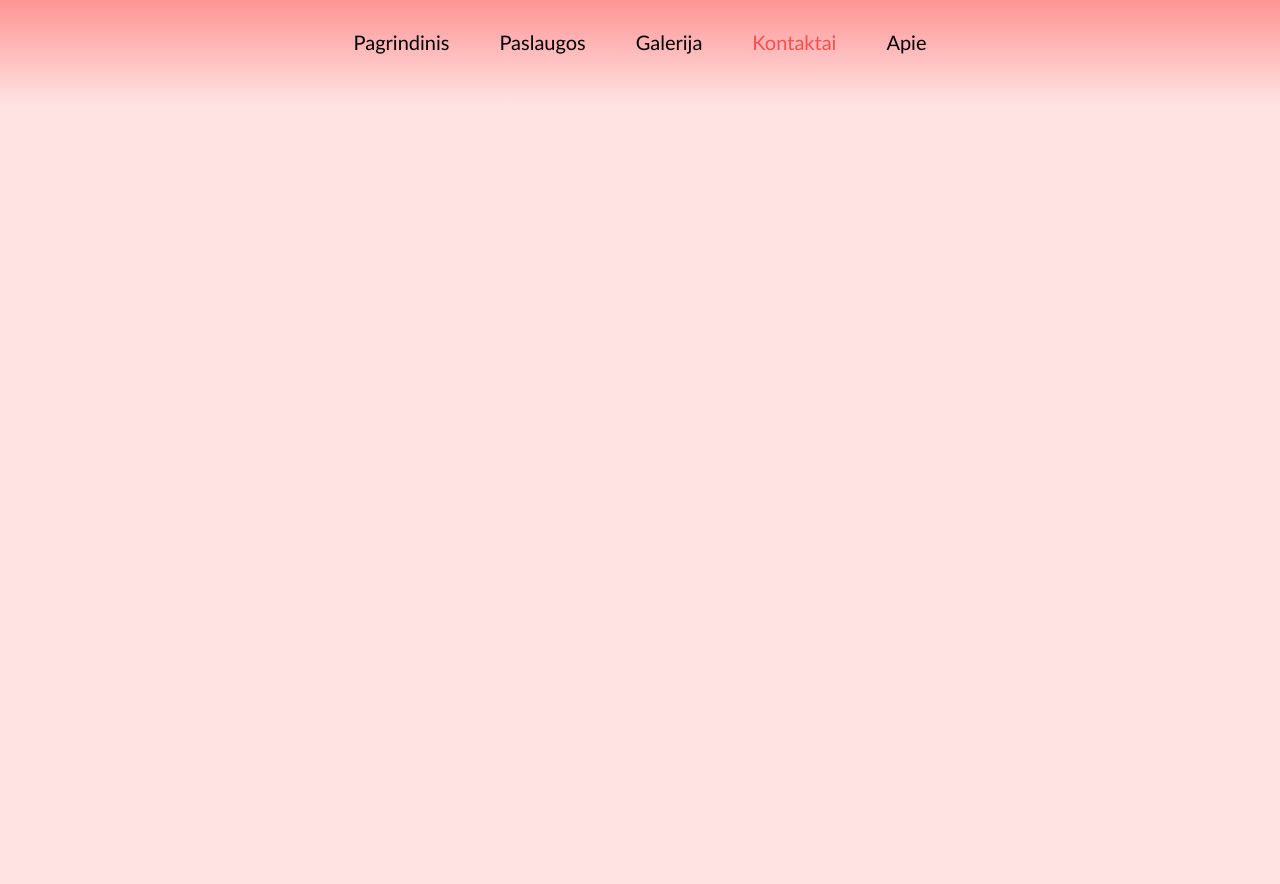
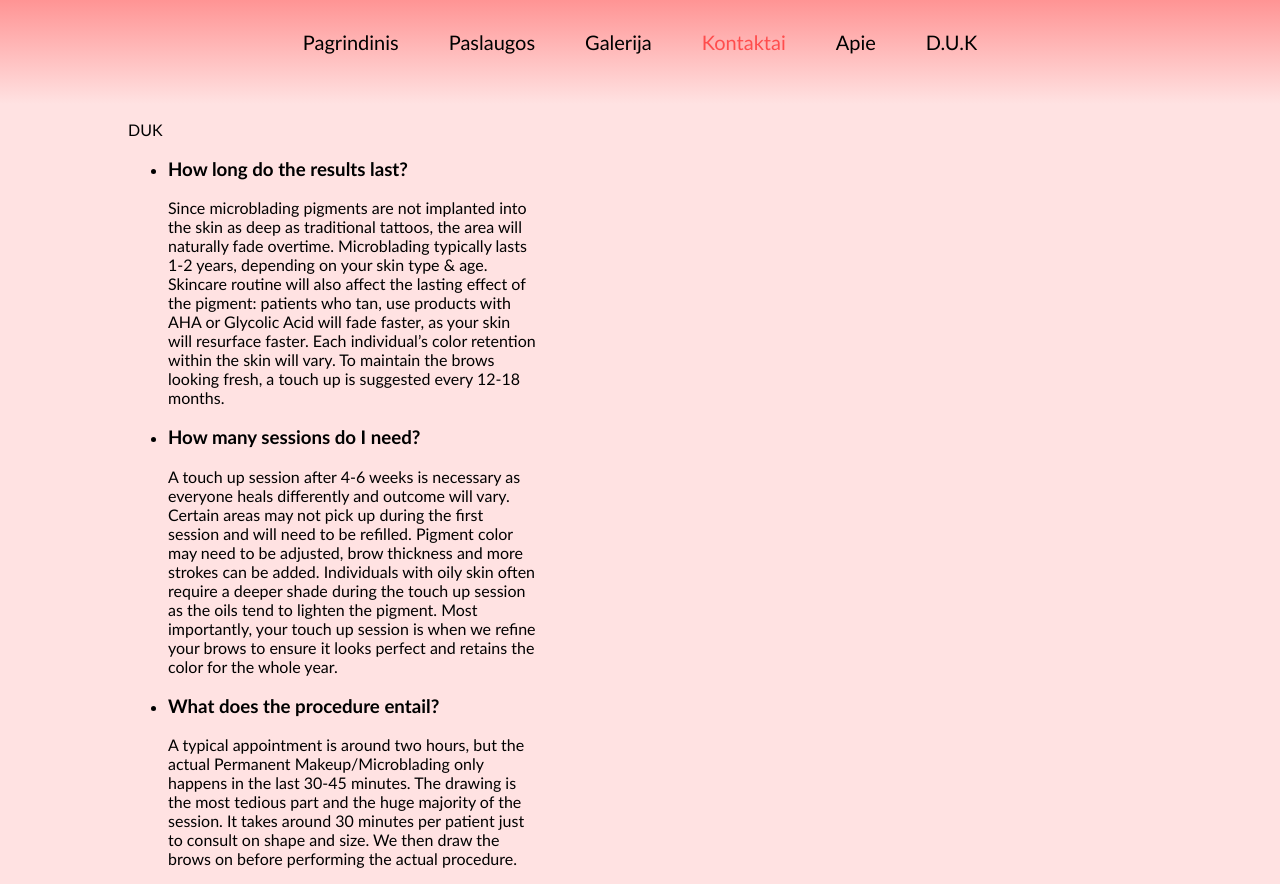
Before and after one commit to ArminasStrolys/react-projects, a React (Create React App) app in the folder eyebrow-portfolio-site/: page /faq in a window 1280 px wide. Before the commit the page ends 800 px from the top, so only its background shows below. Built offline with nearby package versions, Linux system fonts and the light colour scheme.

Commit message:
FAQ page

```diff
--- a/eyebrow-portfolio-site/package.json
+++ b/eyebrow-portfolio-site/package.json
@@ -3,17 +3,13 @@
   "version": "0.1.0",
   "private": true,
   "dependencies": {
-    "@sefailyasoz/react-carousel": "^1.1.1",
     "@testing-library/jest-dom": "^5.16.5",
     "@testing-library/react": "^13.3.0",
     "@testing-library/user-event": "^13.5.0",
-    "nuka-carousel": "^5.2.0",
     "react": "^18.2.0",
-    "react-alice-carousel": "^2.6.4",
     "react-carousel-minimal": "^1.4.1",
     "react-dom": "^18.2.0",
     "react-icons": "^4.4.0",
-    "react-responsive-carousel": "^3.2.23",
     "react-router-dom": "^6.3.0",
     "react-scripts": "5.0.1",
     "sass": "^1.54.3",
--- /dev/null
+++ b/eyebrow-portfolio-site/src/components/faq/FAQ.jsx
@@ -0,0 +1,62 @@
+import React from 'react';
+
+export default function FAQ() {
+  return (
+    <div className="faq">
+      <p>DUK</p>
+      <p>DUK</p>
+      <p>DUK</p>
+      <article className="faq-style">
+        {/* <h3>Does it hurt?</h3>
+        <p>
+          Before the Permanent Makeup/Microblading begins, a topical numbing
+          cream is applied to the area to minimize discomfort, followed by a
+          liquid anesthetic. You might feel a slight discomfort but it is almost
+          painless. Patients with even the slightest pain tolerance are able to
+          handle the treatment just fine.
+        </p> */}
+        <ul>
+          <li>
+            <h3>How long do the results last?</h3>
+            <p>
+              Since microblading pigments are not implanted into the skin as
+              deep as traditional tattoos, the area will naturally fade
+              overtime. Microblading typically lasts 1-2 years, depending on
+              your skin type & age. Skincare routine will also affect the
+              lasting effect of the pigment: patients who tan, use products with
+              AHA or Glycolic Acid will fade faster, as your skin will resurface
+              faster. Each individual’s color retention within the skin will
+              vary. To maintain the brows looking fresh, a touch up is suggested
+              every 12-18 months.
+            </p>
+          </li>
+          <li>
+            <h3>How many sessions do I need?</h3>
+            <p>
+              A touch up session after 4-6 weeks is necessary as everyone heals
+              differently and outcome will vary. Certain areas may not pick up
+              during the first session and will need to be refilled. Pigment
+              color may need to be adjusted, brow thickness and more strokes can
+              be added. Individuals with oily skin often require a deeper shade
+              during the touch up session as the oils tend to lighten the
+              pigment. Most importantly, your touch up session is when we refine
+              your brows to ensure it looks perfect and retains the color for
+              the whole year.
+            </p>
+          </li>
+          <li>
+            <h3>What does the procedure entail? </h3>
+            <p>
+              A typical appointment is around two hours, but the actual
+              Permanent Makeup/Microblading only happens in the last 30-45
+              minutes. The drawing is the most tedious part and the huge
+              majority of the session. It takes around 30 minutes per patient
+              just to consult on shape and size. We then draw the brows on
+              before performing the actual procedure.
+            </p>
+          </li>
+        </ul>
+      </article>
+    </div>
+  );
+}
--- a/eyebrow-portfolio-site/src/components/home/Home.jsx
+++ b/eyebrow-portfolio-site/src/components/home/Home.jsx
@@ -1,11 +1,10 @@
 import React from 'react';
 import Carousel from './CarouselComponent.jsx';
+// import { BrowserRouter as Link } from 'react-router-dom';
 
 const Home = () => {
   return (
     <div className="home">
-      <h2>Pagrindinis</h2>
-
       <h2>Pagrindinis</h2>
       <article>
         <p>
@@ -50,7 +49,37 @@ const Home = () => {
         </p>
       </article>
       <Carousel className="carousel-section" />
-      <div style={{ marginTop: '50px' }}>
+      <div>
+        <h3>Kokį antakių korekcijos tipą išsirinkti?</h3>
+        <p>
+          Lorem ipsum dolor sit amet consectetur adipisicing elit. Deleniti
+          fugiat qui minus veniam assumenda beatae distinctio ipsam odio, quae
+          laudantium saepe possimus consequuntur repellendus explicabo dicta
+          dolor quas vitae nulla. Architecto nesciunt deserunt soluta totam,
+          cupiditate sequi iure officiis repudiandae amet sed, facilis velit
+          ipsa laboriosam maxime ad, aperiam placeat!
+        </p>
+        <h3>Ar man nepakenks dažai?</h3>
+        <p>
+          Lorem ipsum, dolor sit amet consectetur adipisicing elit. Tempore
+          magnam in provident quibusdam cumque similique maiores, cum, vero a
+          omnis, natus fugit molestias hic laboriosam eum. Repellat qui soluta
+          odio debitis! Magni repudiandae, dolorum magnam, soluta deleniti a
+          quaerat laudantium, mollitia omnis iste ipsam blanditiis sequi aperiam
+          quas inventore ullam aspernatur perspiciatis. Dignissimos sequi
+          corrupti facilis perferendis fugit, velit vitae.
+        </p>
+        <h3>Alergijos dažams</h3>
+        <p>
+          Lorem ipsum dolor, sit amet consectetur adipisicing elit. Saepe
+          sapiente laborum at, velit tempore praesentium quia tempora amet autem
+          necessitatibus, reiciendis dicta facere, magni ipsa aperiam rem ipsum
+          neque eaque molestias! Mollitia eos perferendis saepe rerum inventore
+          cupiditate modi adipisci!
+        </p>
+      </div>
+      <div>
+        <h2>Nuolaidos</h2>
         <b>Nuolaidos</b>
         <p>
           Lorem ipsum dolor sit amet consectetur adipisicing elit. Ipsa, neque,
@@ -58,7 +87,24 @@ const Home = () => {
           ipsum distinctio facilis maxime quos ea?
         </p>
       </div>
-      <footer>Copyrights 'Lorenzia' 2022.</footer>
+      <div style={{ textAlign: 'center', margin: '50px 0' }}>
+        <h2>Susisiekite konsultacijai</h2>
+        <button>
+          {/* <Link className="active-link" to="/contacts">
+            Kontaktai
+          </Link> */}
+          <a href="/contacts">Apsilankymo rezervacija</a>
+        </button>
+      </div>
+      <footer
+        style={{
+          marginBottom: '20px',
+          textAlign: 'center',
+          fontWeight: 'bold',
+        }}
+      >
+        Copyrights © Lorenzia 2022.
+      </footer>
     </div>
   );
 };
--- a/eyebrow-portfolio-site/src/components/navi/Navi.jsx
+++ b/eyebrow-portfolio-site/src/components/navi/Navi.jsx
@@ -4,6 +4,7 @@ import Services from '../services/Services';
 import Home from '../home/Home';
 import About from '../about/About';
 import Gallery from '../gallery/Gallery';
+import FAQ from '../faq/FAQ';
 import { BrowserRouter as Router, Route, Routes, Link } from 'react-router-dom';
 
 const Navi = () => {
@@ -37,6 +38,9 @@ const Navi = () => {
           <Link className="inactive-link" to="/about">
             Apie
           </Link>
+          <Link className="inactive-link" to="/faq">
+            D.U.K
+          </Link>
         </nav>
         <Routes>
           <Route path="/" element={<Home />} />
@@ -44,6 +48,7 @@ const Navi = () => {
           <Route path="/gallery" element={<Gallery />} />
           <Route path="/contacts" element={<Contacts />} />
           <Route path="/about" element={<About />} />
+          <Route path="/faq" element={<FAQ />} />
         </Routes>
       </Router>
     </div>
--- /dev/null
+++ b/eyebrow-portfolio-site/src/style/_faq.scss
@@ -0,0 +1,7 @@
+.faq{
+  margin: auto 10%;
+  margin-top: 50px;
+}
+.faq-style{
+  width: 40%;
+}
--- a/eyebrow-portfolio-site/src/style/_home.scss
+++ b/eyebrow-portfolio-site/src/style/_home.scss
@@ -3,7 +3,9 @@
   margin-top: 50px;
 }
 h2{
+  position: relative;
   text-align: center;
+  top: 50px;
   margin-bottom: 50px;
 }
 .carousel-section{
--- a/eyebrow-portfolio-site/src/style/style.scss
+++ b/eyebrow-portfolio-site/src/style/style.scss
@@ -5,6 +5,7 @@
 @import "./_gallery.scss";
 @import "./_about.scss";
 @import "./_contacts.scss";
+@import '_faq.scss';
 
 
 body{
```
